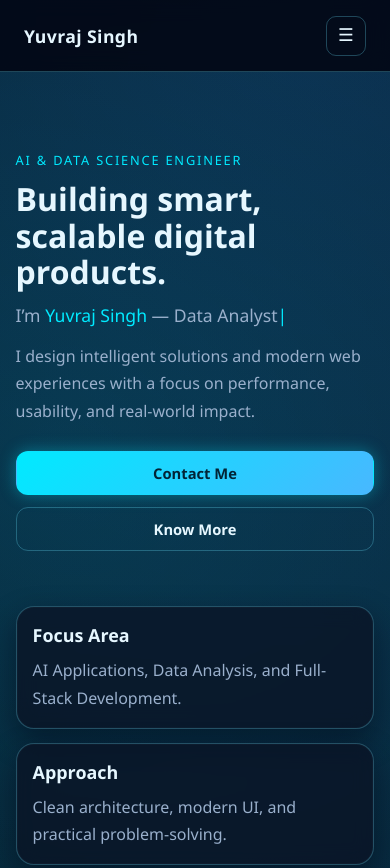
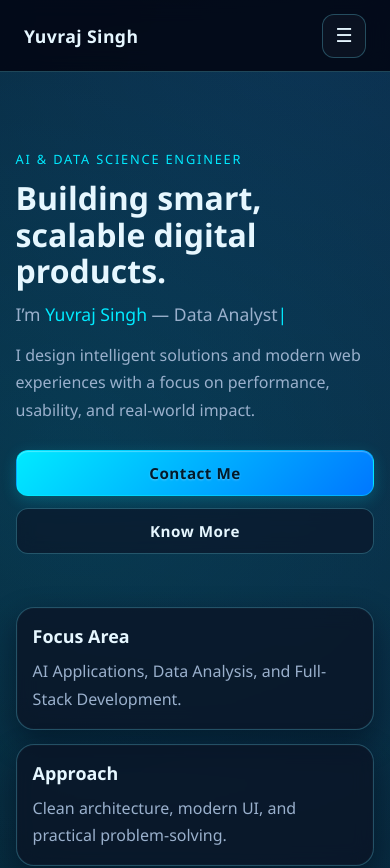
Before and after one commit to SINGH0883/portfolio, a plain HTML site: page index.html in a window 390 px wide. Shown: the top 868 px of the page. Drawn offline with Linux system fonts and the light colour scheme.

Commit message:
Improve button and navbar menu design

```diff
--- a/index.html
+++ b/index.html
@@ -159,7 +159,7 @@
 </main>
 
 <footer class="footer">
-    <p>Developed by Yuvraj Singh @2026</p>
+    <p>Developed by Yuvraj Singh © 2026</p>
 </footer>
 <script src="main.js"></script>
 </body>
--- a/stylesheet.css
+++ b/stylesheet.css
@@ -80,32 +80,43 @@ main {
 .navbar {
     display: flex;
     align-items: center;
-    gap: 18px;
+    gap: 8px;
 }
 
 .navbar a {
     color: var(--muted);
     text-decoration: none;
     font-size: 0.95rem;
-    transition: color 0.2s ease, text-shadow 0.2s ease;
+    font-weight: 500;
+    padding: 8px 16px;
+    border-radius: 8px;
+    transition: all 0.3s ease;
 }
 
 .navbar a:hover,
 .navbar a.active {
     color: var(--neon);
+    background: rgba(0, 234, 255, 0.08);
     text-shadow: 0 0 12px var(--neon-soft);
 }
 
 .menu-toggle {
     display: none;
     border: 1px solid var(--line);
-    background: transparent;
+    background: rgba(255, 255, 255, 0.03);
     color: var(--text);
-    font-size: 1.1rem;
-    width: 40px;
-    height: 40px;
-    border-radius: 10px;
+    font-size: 1.2rem;
+    width: 44px;
+    height: 44px;
+    border-radius: 12px;
     cursor: pointer;
+    transition: all 0.3s ease;
+}
+
+.menu-toggle:hover {
+    border-color: var(--neon);
+    background: rgba(0, 234, 255, 0.08);
+    color: var(--neon);
 }
 
 .home {
@@ -169,32 +180,69 @@ main {
     text-decoration: none;
     border: 1px solid transparent;
     border-radius: 12px;
-    padding: 11px 20px;
+    padding: 12px 28px;
     font-weight: 600;
-    font-size: 0.92rem;
-    transition: transform 0.2s ease, box-shadow 0.2s ease, border-color 0.2s ease;
+    font-size: 0.95rem;
+    letter-spacing: 0.5px;
+    transition: all 0.3s cubic-bezier(0.25, 0.8, 0.25, 1);
     cursor: pointer;
+    position: relative;
+    overflow: hidden;
+    display: inline-flex;
+    align-items: center;
+    justify-content: center;
+}
+
+.btn::after {
+    content: '';
+    position: absolute;
+    top: 0;
+    left: -100%;
+    width: 50%;
+    height: 100%;
+    background: linear-gradient(90deg, transparent, rgba(255, 255, 255, 0.4), transparent);
+    transform: skewX(-20deg);
+    transition: left 0.6s ease-out;
+    pointer-events: none;
+}
+
+.btn:hover::after {
+    left: 150%;
 }
 
 .btn:hover {
-    transform: translateY(-1px);
+    transform: translateY(-2px) scale(1.02);
+}
+
+.btn:active {
+    transform: translateY(1px) scale(0.98);
 }
 
 .btn-primary {
-    background: linear-gradient(135deg, #00eaff, #48b8ff);
-    color: #022436;
-    box-shadow: 0 0 16px rgba(0, 234, 255, 0.35);
+    background: linear-gradient(135deg, #00eaff, #0077ff);
+    color: #021a2b;
+    box-shadow: 0 4px 15px rgba(0, 234, 255, 0.2), inset 0 1px 1px rgba(255, 255, 255, 0.3);
+    border: 1px solid rgba(0, 234, 255, 0.4);
+    text-shadow: 0 1px 2px rgba(255, 255, 255, 0.3);
+}
+
+.btn-primary:hover {
+    box-shadow: 0 8px 25px rgba(0, 234, 255, 0.4), 0 0 0 4px rgba(0, 234, 255, 0.15);
+    background: linear-gradient(135deg, #1affff, #1a8cff);
 }
 
 .btn-secondary {
-    background: transparent;
+    background: rgba(10, 16, 34, 0.6);
     color: var(--text);
     border-color: var(--line);
+    backdrop-filter: blur(8px);
 }
 
 .btn-secondary:hover {
     border-color: var(--neon);
-    box-shadow: 0 0 18px rgba(0, 234, 255, 0.2);
+    background: rgba(0, 234, 255, 0.1);
+    box-shadow: 0 8px 20px rgba(0, 234, 255, 0.15), inset 0 0 10px rgba(0, 234, 255, 0.05);
+    color: var(--neon);
 }
 
 .social-links {
```
